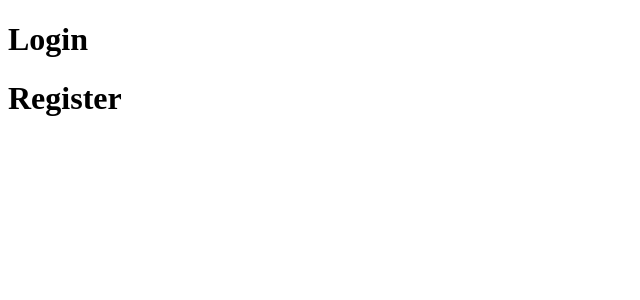
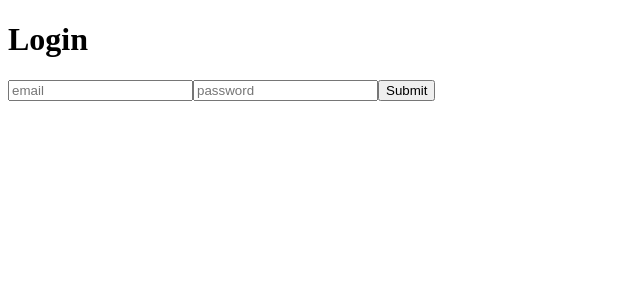
Before and after one commit to haezera/chatroom, a React app: page / in a window 1280 px wide. Shown: the top 300 px of the page, without its empty margins (0-640 px from the left). Built offline with nearby package versions, Linux system fonts and the light colour scheme.

Commit message:
almost finished login page

```diff
--- a/src/client/components/Login.tsx
+++ b/src/client/components/Login.tsx
@@ -1,17 +1,89 @@
 'use strict';
+
+// "to know how to make art, you gotta cover your hands with mud and crap first"
+// ~ Jeff
 
 import React from 'react';
 
 const Login = () => {
   console.log("rendering Login");
 
+  /// States
+
+  const emailInputBundle = React.useState<string>("");
+  let emailInput : string = emailInputBundle[0];
+  const setEmailInput : React.Dispatch<React.SetStateAction<string>>= emailInputBundle[1];
+
+  const passwordInputBundle = React.useState<string>("");
+  let passwordInput : string = emailInputBundle[0];
+  const setPasswordInput : React.Dispatch<React.SetStateAction<string>>= passwordInputBundle[1];
+
+  /// Functions
+
+  const handleSubmit = () => {
+    const responsePromise = fetch(
+      `http://${window.location.hostname}:${window.location.port}/v1/auth/user/login`,
+      {
+        method: 'PUT',
+        headers: {
+          'Content-type': 'application/json',
+        },
+        body: JSON.stringify({
+          email: emailInput,
+          password: passwordInput,
+        }),
+      }
+    );
+    responsePromise.then((rawResponse : Response) => {
+      const jsonResponsePromise: Promise<{session: string}> = rawResponse.json();
+
+      jsonResponsePromise.then((jsonResponse : {session: string}) => {
+        if (rawResponse.status == 200) {
+          // upon successful login
+          const session = jsonResponse.session;
+
+        } else {
+          // upon failed login
+
+        }
+      }).catch((err) => {
+        console.error(err);
+      });
+    }).catch((err) => {
+      console.error(err);
+    });
+  }
+
+  /// Return Value
+
   return (
     <div>
       <div className="login">
         <h1>Login</h1>
-      </div>
-      <div className="register">
-        <h1>Register</h1>
+        <form name="login-form">
+          {React.createElement("input", {
+            placeholder: "email",
+            className: 'email-login-input-box',
+            onChange: (event : React.ChangeEvent) => {
+              setEmailInput(event.target.value);
+            },
+          })}
+          {React.createElement("input", {
+            placeholder: "password",
+            className: 'password-login-input-box',
+            onChange: (event : React.ChangeEvent) => {
+              setPasswordInput(event.target.value);
+            },
+          })}
+          {React.createElement('input', {
+            type: 'submit',
+            value: 'Submit',
+            className: 'login-submit-button',
+            onClick: (event : React.MouseEvent<HTMLButtonElement>) => {
+              handleSubmit();
+            }
+          })}
+        </form>
       </div>
     </div>
   );
--- a/src/server/server.ts
+++ b/src/server/server.ts
@@ -77,7 +77,7 @@ app.get('/styles.css', (req: Request, res: Response) => {
 /// placeholder
 
 app.get('/v1/auth/session/validate', (req: Request, res: Response) => {
-  res.json({valid: true});
+  res.json({valid: false});
 });
 
 /// API ENDPOINTS
```
Also changed, not shown: public/index.js.
